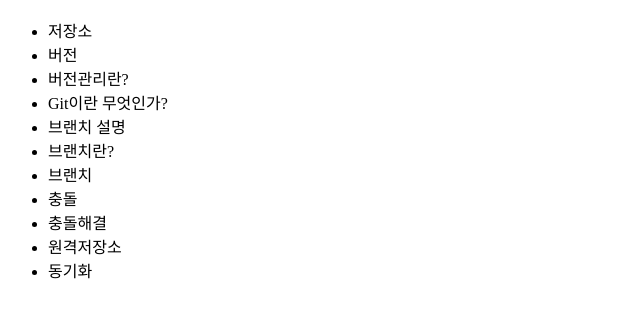
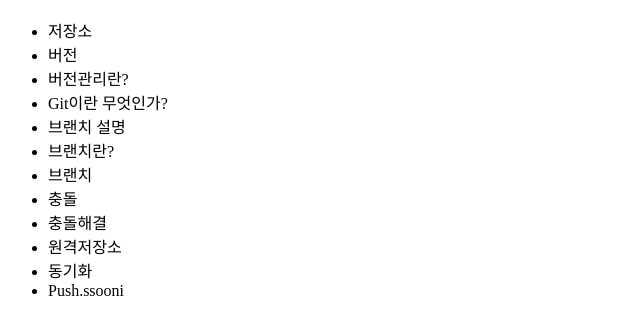
Before and after one commit to kgyusoon/opentutorials_ssooni, a plain HTML site: page index.html in a window 1280 px wide. Shown: the part 48-382 px from the top of the page, without its empty margins (0-640 px from the left). Drawn offline with Linux system fonts and the light colour scheme.

Commit message:
Push.ssooni

```diff
--- a/index.html
+++ b/index.html
@@ -19,6 +19,7 @@
 			<li>충돌해결</li>
 			<li>원격저장소</li>
 			<li>동기화</li>
+			<li>Push.ssooni</li>
 		</ul>
 	</body>
 </html>
```
